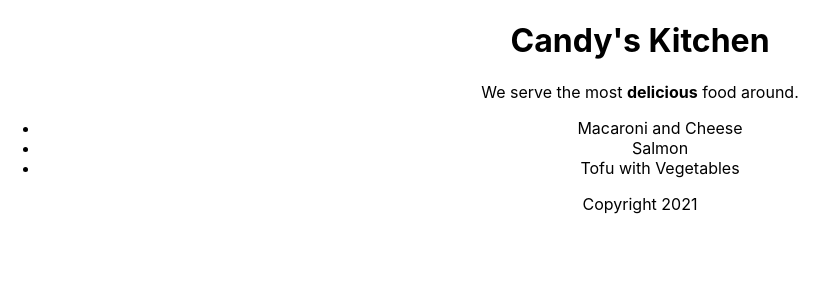
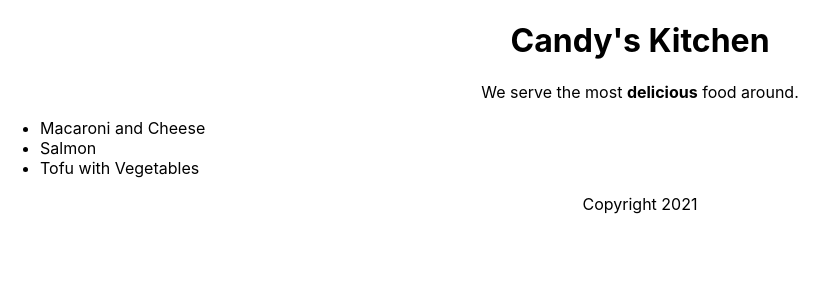
Before and after one commit to stijn-veren/ret-ep, a JavaScript app: page / in a window 1280 px wide. Shown: the top 300 px of the page, without its empty margins (0-838 px from the left). Built offline with nearby package versions, Linux system fonts and the light colour scheme.

Commit message:
Add base use of inline css styles

```diff
--- a/src/App.js
+++ b/src/App.js
@@ -12,7 +12,7 @@ function Main(props) {
   return (
     <section>
       <p>We serve the most {props.adjective} food around.</p>
-      <ul>
+      <ul style={{ textAlign: 'left' }}>
         {props.dishes.map((dish) => (
           <li>{dish}</li>
         ))}
```
